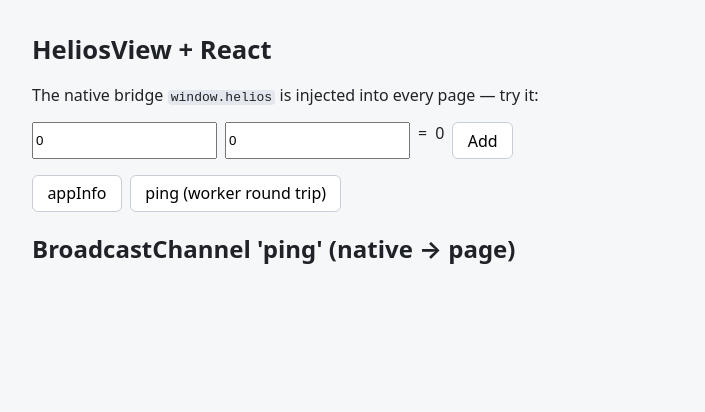
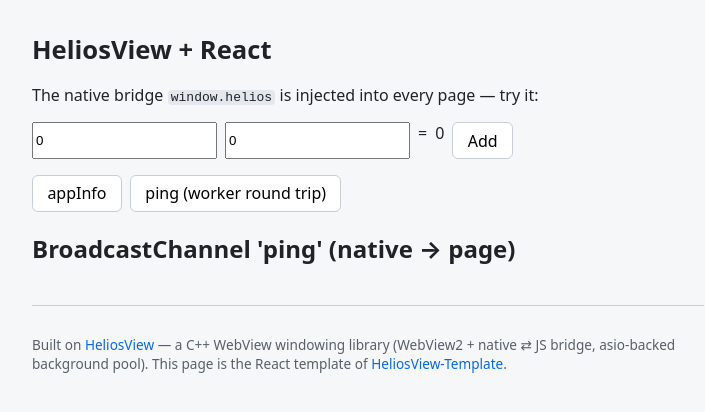
Before and after one commit to CoplenSasbian/HeliosView-Template, a React (Vite) app in the folder frontend/: page /#/ in a window 1280 px wide. Shown: the top 412 px of the page, without its empty margins (272-977 px from the left). Built offline with nearby package versions, Linux system fonts and the light colour scheme.

Commit message:
frontend: add HeliosView + template links and intro in the page footer

```diff
--- a/frontend/src/App.jsx
+++ b/frontend/src/App.jsx
@@ -91,6 +91,21 @@ export default function App() {
           <li key={i}>{JSON.stringify(e)}</li>
         ))}
       </ul>
+
+      <footer>
+        <p>
+          Built on{' '}
+          <a href="https://github.com/CoplenSasbian/HeliosView" target="_blank" rel="noreferrer">
+            HeliosView
+          </a>{' '}
+          — a C++ WebView windowing library (WebView2 + native ⇄ JS bridge,
+          asio-backed background pool). This page is the React template of{' '}
+          <a href="https://github.com/CoplenSasbian/HeliosView-Template" target="_blank" rel="noreferrer">
+            HeliosView-Template
+          </a>
+          .
+        </p>
+      </footer>
     </main>
   )
 }
--- a/frontend/src/style.css
+++ b/frontend/src/style.css
@@ -68,6 +68,23 @@ ul {
   padding-left: 1.2rem;
 }
 
+footer {
+  margin-top: 2.5rem;
+  padding-top: 1rem;
+  border-top: 1px solid #c9ced6;
+  font-size: 0.85rem;
+  color: #57606a;
+}
+
+footer a {
+  color: #0969da;
+  text-decoration: none;
+}
+
+footer a:hover {
+  text-decoration: underline;
+}
+
 @media (prefers-color-scheme: dark) {
   body {
     background: #14161a;
@@ -87,4 +104,13 @@ ul {
   code {
     background: #23262d;
   }
+
+  footer {
+    border-top-color: #3a3f48;
+    color: #8b949e;
+  }
+
+  footer a {
+    color: #58a6ff;
+  }
 }
```
